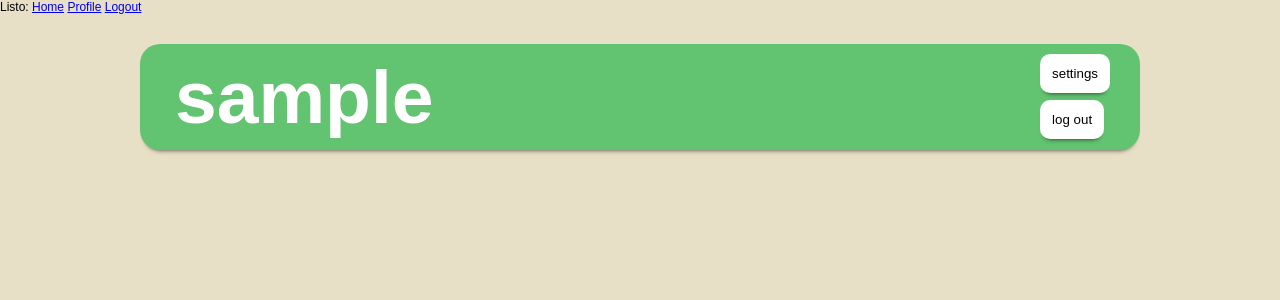
After one commit to antonio-lopez/cpsc-349-project-one, a Flask app: a page that uses app/templates/base.html in a window 1280 px wide. The commit adds this page. Shown: the top 300 px of the page. Run offline with Flask 2, Linux system fonts and the light colour scheme; the visitor is signed in with stand-in values (Sample User, id 1); data comes from the database, SQL or seed files in the repository.

Commit message:
added base user html

```diff
--- a/app/routes.py
+++ b/app/routes.py
@@ -46,3 +46,13 @@ def register():
         flash('Congratulations, you are now a registered user!')
         return redirect(url_for('login'))
     return render_template('register.html', title='Register', form=form)
+
+@app.route('/user/<username>')
+@login_required
+def user(username):
+    user = User.query.filter_by(username=username).first_or_404()
+    posts = [
+        {'author': user, 'body': 'Test post #1'},
+        {'author': user, 'body': 'Test post #2'}
+    ]
+    return render_template('user.html', user=user, posts=posts)
--- a/app/templates/base.html
+++ b/app/templates/base.html
@@ -23,6 +23,7 @@
         {% if current_user.is_anonymous %}
         <a href="{{ url_for('login') }}">Login</a>
         {% else %}
+        <a href="{{ url_for('user', username=current_user.username) }}">Profile</a>
         <a href="{{ url_for('logout') }}">Logout</a>
         {% endif %}
     </div>
--- /dev/null
+++ b/app/templates/user.html
@@ -0,0 +1,19 @@
+{% extends "base.html" %}
+
+{% block content %}
+<div class="container">
+    <div class="header">
+        <span class="title">{{ user.username }}</span>
+
+        <div class="header-buttons">
+            <form>
+                <button class="title-button" formaction="settings.html">settings</button>
+                <button class="title-button" formaction="homepage.html">log out</button>
+            </form>
+        </div> <!-- header-buttons -->
+    </div> <!-- header -->
+
+
+
+</div> <!-- container -->
+{% endblock %}
```
